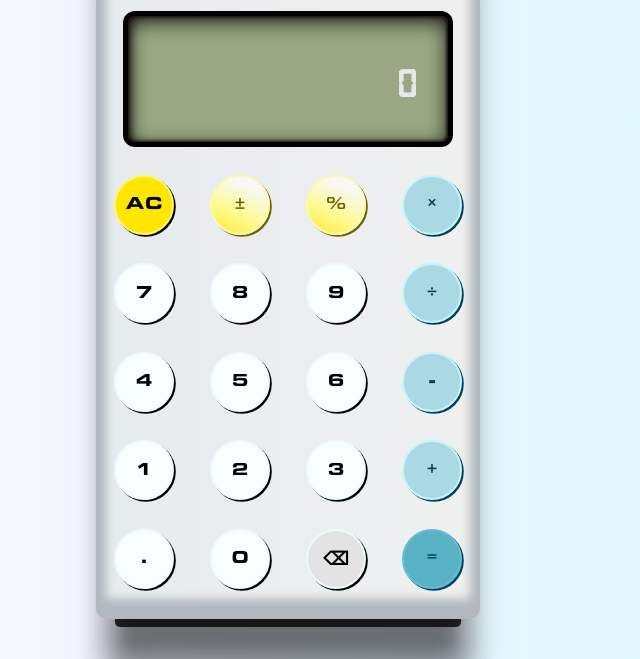
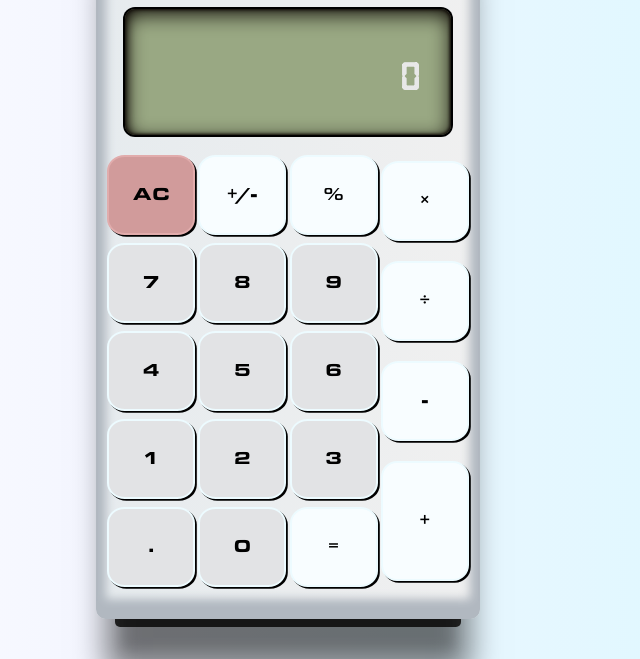
Before and after one commit to yousefelassal/calculator, a plain HTML site: page index.html in a window 1280 px wide. Shown: the part 141-800 px from the top of the page, without its empty margins (352-992 px from the left). Drawn offline with Linux system fonts and the light colour scheme.

Commit message:
update style

```diff
--- a/index.html
+++ b/index.html
@@ -22,35 +22,32 @@
             </div>
         </div>
         <div class="buttons">
-            <div class="row">
+            <div class="column">
                 <button class="button button--function button--ac" data-type="clear">AC</button>
-                <button class="button button--function button--sign" data-type="sign" data-value="+/-">±</button>
+                <button class="button" data-type="number" data-value="7">7</button>
+                <button class="button" data-type="number" data-value="4">4</button>
+                <button class="button" data-type="number" data-value="1">1</button>
+                <button class="button" data-type="number" data-value=".">.</button>
+            </div>
+            <div class="column">
+                <button class="button button--function button--sign" data-type="sign" data-value="+/-">+/-</button>
+                <button class="button" data-type="number" data-value="8">8</button>
+                <button class="button" data-type="number" data-value="5">5</button>
+                <button class="button" data-type="number" data-value="2">2</button>
+                <button class="button button--zero" data-type="number" data-value="0">0</button>
+            </div>
+            <div class="column">
                 <button class="button button--function button--percent" data-type="percent" data-value="%">%</button>
+                <button class="button" data-type="number" data-value="9">9</button>
+                <button class="button" data-type="number" data-value="6">6</button>
+                <button class="button" data-type="number" data-value="3">3</button>
+                <button class="button button--operator button--equal" data-type="equal" data-value="=">=</button>
+            </div>
+            <div class="column">
                 <button class="button button--operator" data-type="operator" data-value="*">×</button>
-            </div>
-            <div class="row">
-                <button class="button" data-type="number" data-value="7">7</button>
-                <button class="button" data-type="number" data-value="8">8</button>
-                <button class="button" data-type="number" data-value="9">9</button>
                 <button class="button button--operator" data-type="operator" data-value="/">÷</button>
-            </div>
-            <div class="row">
-                <button class="button" data-type="number" data-value="4">4</button>
-                <button class="button" data-type="number" data-value="5">5</button>
-                <button class="button" data-type="number" data-value="6">6</button>
                 <button class="button button--operator" data-type="operator" data-value="-">-</button>
-            </div>
-            <div class="row">
-                <button class="button" data-type="number" data-value="1">1</button>
-                <button class="button" data-type="number" data-value="2">2</button>
-                <button class="button" data-type="number" data-value="3">3</button>
-                <button class="button button--operator" data-type="operator" data-value="+">+</button>
-            </div>
-            <div class="row">
-                <button class="button" data-type="number" data-value=".">.</button>
-                <button class="button button--zero" data-type="number" data-value="0">0</button>
-                <button class="button button-delete button--function" data-type="delete">⌫</button>
-                <button class="button button--operator button--equal" data-type="equal" data-value="=">=</button>
+                <button class="button button--operator button--add" data-type="operator" data-value="+">+</button>
             </div>
         </div>
     </div>
--- a/style.css
+++ b/style.css
@@ -85,10 +85,11 @@ body{
   z-index: -1;
 }
 
-.row{
-    width: 100%;
-    height: 30%;
+.column{
+    width: 30%;
+    height: 100%;
     display: flex;
+    flex-direction: column;
     justify-content: space-around;
     align-items: center;
 }
@@ -103,10 +104,6 @@ body{
   font-style: italic;
   font-size: 0.8rem;
   font-weight: bold;
-}
-
-.bta3etelshams{
-
 }
 
 .header{
@@ -134,31 +131,32 @@ body{
     background: #99a883;
     box-shadow: 0 5px 20px 0.05px #130f0a inset, 5px 0 10px -4px #130f0a inset, -0.5px 0 3px 1px #130f0a inset, 0 0 0 2px rgba(0,0,0,1), 0 65px 50px -10px rgba(0,0,0,-0.05);
     color: #e8e8e8;
-    border: 3px solid rgb(0, 0, 0);
+    /* border: 3px solid rgb(0, 0, 0); */
     font-family: 'Digital-7', sans-serif;
-
+    z-index: 2;
 }
 
 .buttons{
-    width: 100%;
+    width: 95%;
     height: 70%;
     display: flex;
-    flex-direction: column;
+    flex-direction: row;
     justify-content: space-around;
     align-items: center;
+    margin-bottom: 3.5vh;
 }
 
 button {
-    background: #f8fdff;
+    background: #e2e3e5;
     font-family: inherit;
     padding: 0.6em 1.3em;
     font-weight: 900;
     font-size: 18px;
     border: 2px solid rgb(237, 251, 255);
-    border-radius: 50%;
+    border-radius: 20%;
     box-shadow: 0.1em 0.1em;
-    height: 60px;
-    width: 60px;
+    height: 10vh;
+    width: 11vh;
     cursor: pointer;
     display: flex;
     justify-content: center;
@@ -176,43 +174,29 @@ button {
   }
 
   .button--operator{
-    /* background: #5dc9f4; */
-    /* background: rgb(55,247,255);
-    background: linear-gradient(144deg, rgba(55,247,255,1) 0%, rgba(138,231,255,1) 24%, rgba(247,248,255,1) 75%, rgba(247,254,255,1) 100%); */
-    background: rgb(171, 217, 227);
-    /* background: linear-gradient(22deg, rgba(55,247,255,1) 0%, rgba(138,231,255,1) 24%, rgba(247,248,255,1) 75%, rgba(247,254,255,1) 100%); */
-    border: 2px solid rgb(198, 243, 255);
-    color: #00415b;
+    background: #f8fdff;
+    border: 2px solid rgb(237, 251, 255);
   }
 
+  .button--add{
+    height: 120px;
+    border-radius: 2vh;
+  }
 
   .button--equal{
-    /* background: #0c4358;
-    border: 2px solid rgb(0, 49, 62);
-    color: #e3e3e3;  */
-    background: rgb(89, 178, 196);
-    /* background: linear-gradient(22deg, rgba(55,247,255,1) 0%, rgba(138,231,255,1) 24%, rgba(247,248,255,1) 75%, rgba(247,254,255,1) 100%); */
-    border: 2px solid rgb(99, 190, 215);
-    color: #00415b;
+    background: #f8fdff;
+    border: 2px solid rgb(237, 251, 255);
   }
 
-  .button-delete{
-    background: #e3e3e3;
-  }
-
-
-
   .button--ac{
-    background: #ffe600;
-    border: 2px solid rgb(255, 243, 115);
+    background: #d19b9b;
+    border: 2px solid #e1acac;
     color: #000000;
   }
 
   .button--percent, .button--sign{
-    background: rgb(255,232,55);
-    background: linear-gradient(24deg, rgba(255,232,55,1) 0%, rgba(255,250,138,1) 35%, rgba(247,248,255,1) 81%, rgba(247,254,255,1) 100%);
-    border: 2px solid rgb(255, 248, 171);
-    color: #6e6100;
+    background: #f8fdff;
+    border: 2px solid rgb(237, 251, 255);
   }
 
   .row:last-child{
```
